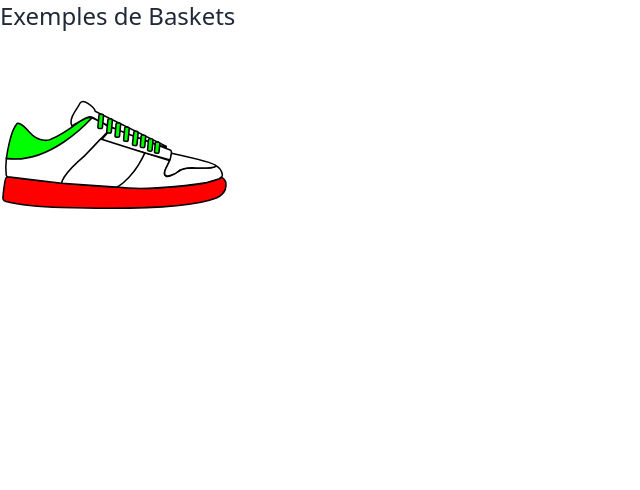
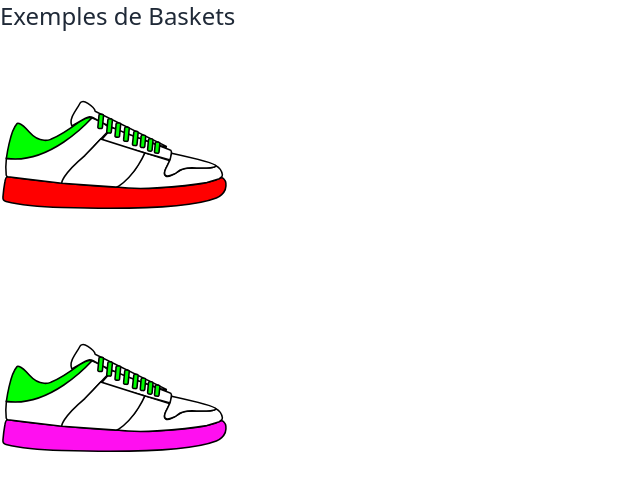
Before and after one commit to MMI-NFC-DEV-2022/configurateur-Kujundzic-Minel, a Vue app: page / in a window 1280 px wide. Shown: the top 490 px of the page, without its empty margins (0-640 px from the left). Built offline with nearby package versions, Linux system fonts and the light colour scheme; what @formkit/vue would draw is missing.

Commit message:
affichage tableau

```diff
--- a/src/pages/index.vue
+++ b/src/pages/index.vue
@@ -1,7 +1,7 @@
 <script setup lang="ts">
 import BasketProfil from "../components/BasketProfil.vue";
 import type { Basket } from "../types";
-const exemple0: Basket = {
+const exemples: Basket [] = [{
   semelle: "#FF0000",
   empeigne: "#FFFFFF",
   pointe: "#FFFFFF",
@@ -10,7 +10,18 @@ const exemple0: Basket = {
   languette: "#FFFFFF",
   lacet: "#00FF00",
   trimestre: "#FFFFFF",
-};
+},
+{
+semelle: "#FF0FF0",
+  empeigne: "#FFFFFF",
+  pointe: "#FFFFFF",
+  oeillet: "#FFFFFF",
+  bande: "#00FF00",
+  languette: "#FFFFFF",
+  lacet: "#00FF00",
+  trimestre: "#FFFFFF",
+},
+];
 </script>
 
 <template>
@@ -21,10 +32,10 @@ const exemple0: Basket = {
         <RouterLink
           :to="{
             name: '/basket/exemple/[data]',
-            params: { data: JSON.stringify(exemple0) },
+            params: { data: JSON.stringify(exemples) },
           }"
         >
-          <BasketProfil class="w-64" v-bind="exemple0" />
+          <BasketProfil class="w-64" v-for="exemple in exemples" v-bind="exemple" />
         </RouterLink>
       </div>
     </div>
```
